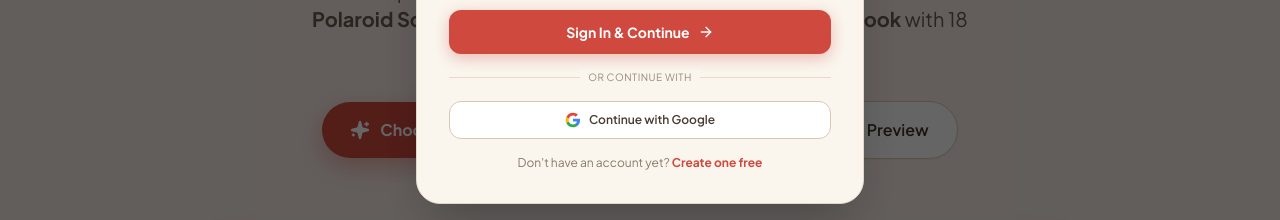
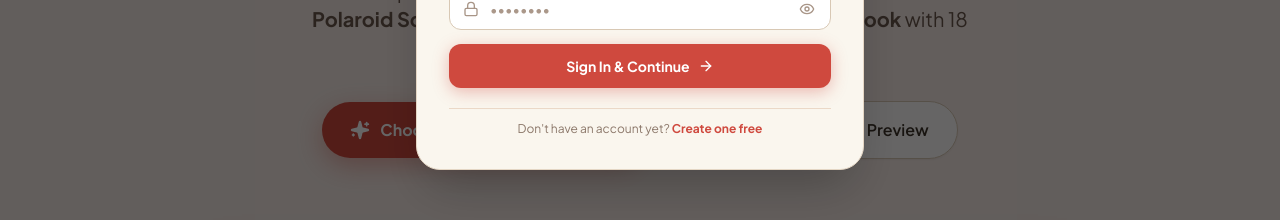
Before and after one commit to KunNuvath/love-page, a Next.js app: page / in a window 1280 px wide. Both pictures are taken after a click on the button "Sign In". Shown: the part 498-718 px from the top of the page. Built offline with nearby package versions, Linux system fonts and the light colour scheme; no server answers; a web font is replaced by a local one.

Commit message:
fix: remove unconfigured Google OAuth button to prevent Supabase 400 error

```diff
--- a/src/components/AuthModal.tsx
+++ b/src/components/AuthModal.tsx
@@ -24,7 +24,6 @@ export default function AuthModal() {
     closeAuthModal,
     signInWithEmail,
     signUpWithEmail,
-    signInWithGoogle,
   } = useAuth();
 
   const [mode, setMode] = useState<"signin" | "signup">("signin");
@@ -155,30 +154,6 @@ export default function AuthModal() {
       }
     } catch (err: any) {
       setErrorMsg(err?.message || "An unexpected error occurred.");
-      setIsLoading(false);
-    }
-  };
-
-  const handleGoogleSignIn = async () => {
-    setIsLoading(true);
-    setErrorMsg(null);
-    try {
-      const { error } = await signInWithGoogle();
-      if (error) {
-        if (
-          error.message.includes("provider is not enabled") ||
-          error.message.includes("Unsupported provider")
-        ) {
-          setErrorMsg(
-            "Google sign in is not yet enabled in your Supabase dashboard (Authentication → Providers → Google). Please use Email & Password, or enable Google provider."
-          );
-        } else {
-          setErrorMsg(error.message || "Could not sign in with Google.");
-        }
-        setIsLoading(false);
-      }
-    } catch (err: any) {
-      setErrorMsg(err?.message || "Could not sign in with Google.");
       setIsLoading(false);
     }
   };
@@ -385,46 +360,8 @@ export default function AuthModal() {
           </button>
         </form>
 
-        {/* Divider */}
-        <div className="relative my-4">
-          <div className="absolute inset-0 flex items-center">
-            <div className="w-full border-t border-[#ebd8c7]" />
-          </div>
-          <div className="relative flex justify-center text-[10px] uppercase tracking-wider text-[#9c897c]">
-            <span className="bg-[#faf6ee] px-2">or continue with</span>
-          </div>
-        </div>
-
-        {/* Google OAuth Button */}
-        <button
-          type="button"
-          onClick={handleGoogleSignIn}
-          disabled={isLoading}
-          className="w-full py-2.5 rounded-xl bg-white hover:bg-[#f6eee7] border border-[#d8c8b4] text-[#4a3a32] text-xs font-semibold flex items-center justify-center gap-2 transition-all cursor-pointer active:scale-98 shadow-2xs"
-        >
-          <svg className="h-4 w-4" viewBox="0 0 24 24">
-            <path
-              fill="#4285F4"
-              d="M22.56 12.25c0-.78-.07-1.53-.2-2.25H12v4.26h5.92c-.26 1.37-1.04 2.53-2.21 3.31v2.77h3.57c2.08-1.92 3.28-4.74 3.28-8.09z"
-            />
-            <path
-              fill="#34A853"
-              d="M12 23c2.97 0 5.46-.98 7.28-2.66l-3.57-2.77c-.98.66-2.23 1.06-3.71 1.06-2.86 0-5.29-1.93-6.16-4.53H2.18v2.84C3.99 20.53 7.7 23 12 23z"
-            />
-            <path
-              fill="#FBBC05"
-              d="M5.84 14.09c-.22-.66-.35-1.36-.35-2.09s.13-1.43.35-2.09V7.06H2.18C1.43 8.55 1 10.22 1 12s.43 3.45 1.18 4.94l2.85-2.22.81-.63z"
-            />
-            <path
-              fill="#EA4335"
-              d="M12 5.38c1.62 0 3.06.56 4.21 1.64l3.15-3.15C17.45 2.09 14.97 1 12 1 7.7 1 3.99 3.47 2.18 7.06l3.66 2.84c.87-2.6 3.3-4.52 6.16-4.52z"
-            />
-          </svg>
-          <span>Continue with Google</span>
-        </button>
-
         {/* Footer switch prompt */}
-        <p className="mt-4 text-xs text-[#8c786a]">
+        <p className="mt-5 pt-3 border-t border-[#ebd8c7] text-xs text-[#8c786a]">
           {mode === "signin" ? (
             <>
               Don&apos;t have an account yet?{" "}
```
